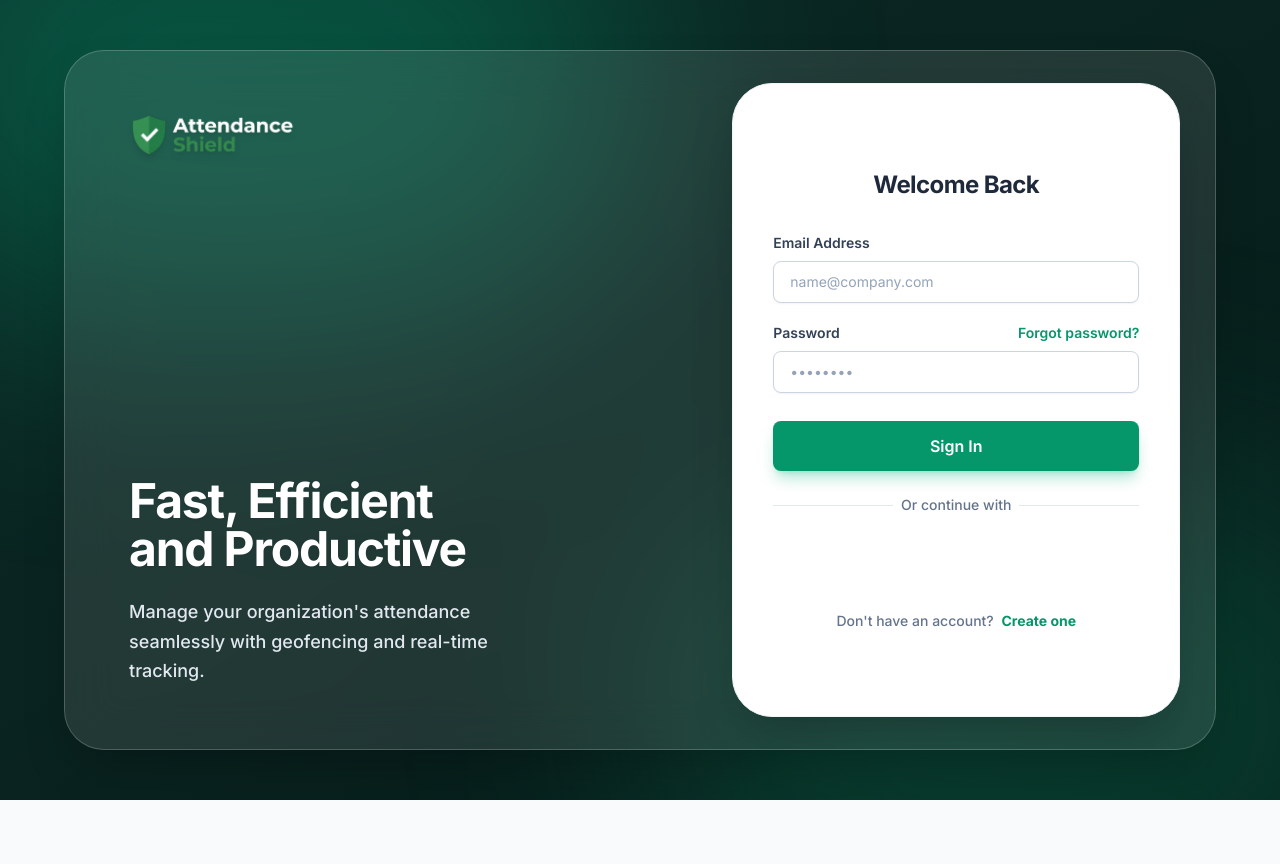
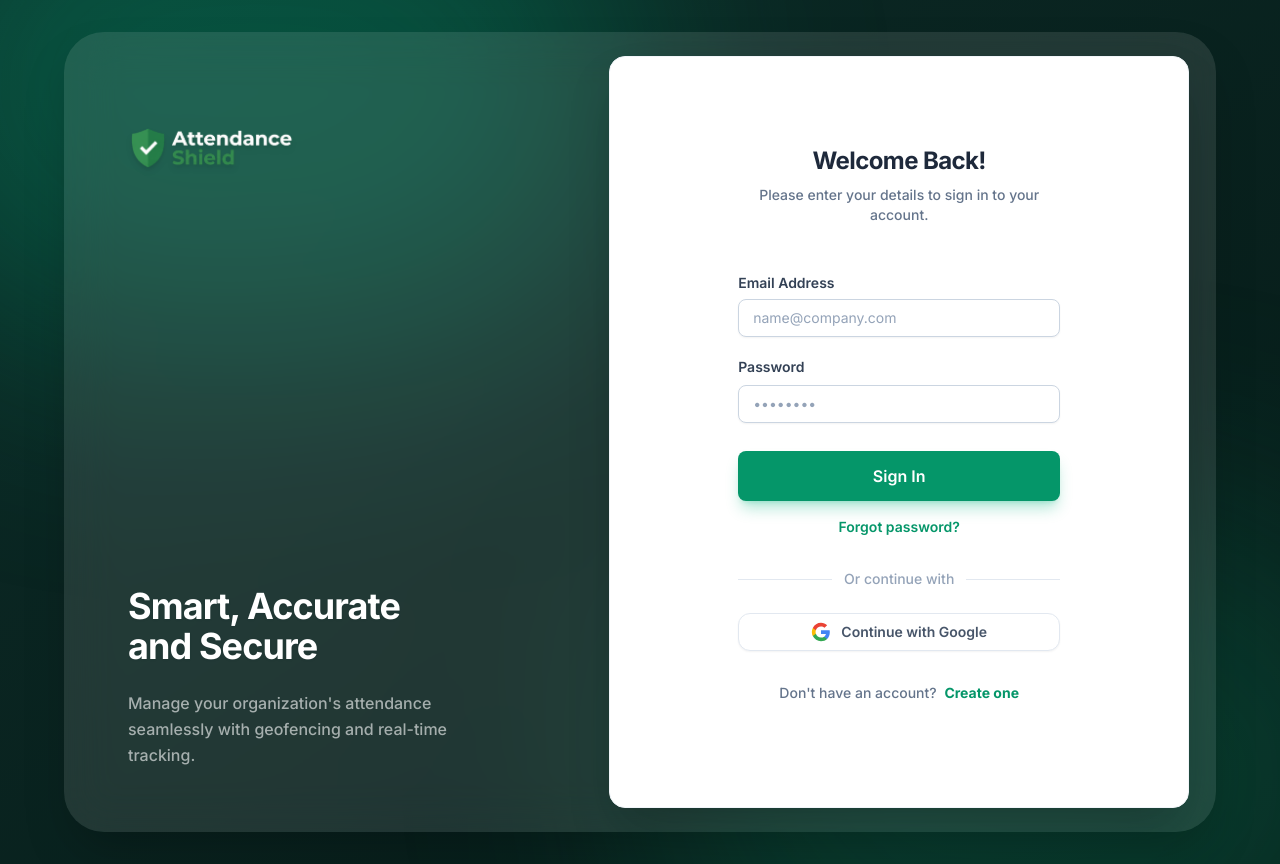
Before and after one commit to ItsKalfox/attendance-shield-v2, a React app in the folder frontend/: page /login in a window 1280 px wide. Before the commit the page ends 800 px from the top, so only its background shows below. Built offline with nearby package versions, Linux system fonts and the light colour scheme; no server answers; the HTML template or start-up script is replaced by a standard one.

Commit message:
Refined auth layout UI: tweaked padding, rounded corners, typography, and logo position for a polished aesthetic

```diff
--- a/frontend/src/index.css
+++ b/frontend/src/index.css
@@ -43,20 +43,20 @@
 
   /* Form Elements */
   .form-group {
-    @apply mb-5;
+    @apply mb-4;
   }
 
   .form-label {
-    @apply block text-sm font-semibold text-slate-700 mb-2;
+    @apply block text-sm font-semibold text-slate-700 mb-1.5;
   }
 
   .form-input {
-    @apply w-full px-4 py-2.5 bg-white border border-slate-300 rounded-lg text-slate-800 text-sm transition-all focus:outline-none focus:ring-2 focus:ring-brand-500/30 focus:border-brand-500 placeholder:text-slate-400 shadow-sm;
+    @apply w-full px-3.5 py-2 bg-white border border-slate-300 rounded-lg text-sm transition-all focus:outline-none focus:ring-2 focus:ring-brand-500/30 focus:border-brand-500 placeholder:text-slate-400 shadow-sm text-slate-800;
   }
 
   /* Buttons */
   .btn {
-    @apply inline-flex items-center justify-center px-5 py-2.5 text-sm font-semibold rounded-lg transition-all active:scale-[0.98] disabled:opacity-60 disabled:pointer-events-none disabled:cursor-not-allowed shadow-sm;
+    @apply inline-flex items-center justify-center px-4 py-2 text-sm font-semibold rounded-lg transition-all active:scale-[0.98] disabled:opacity-60 disabled:pointer-events-none disabled:cursor-not-allowed shadow-sm;
   }
 
   .btn-primary {
--- a/frontend/src/layouts/AuthLayout.jsx
+++ b/frontend/src/layouts/AuthLayout.jsx
@@ -20,30 +20,30 @@ const AuthLayout = () => {
             <div className="absolute bottom-[-20%] right-[-10%] w-[60%] h-[60%] rounded-full bg-emerald-500/20 blur-[120px] pointer-events-none"></div>
 
             {/* Main Container */}
-            <div className="w-full max-w-6xl bg-white/10 backdrop-blur-xl rounded-[2.5rem] shadow-2xl border border-white/20 overflow-hidden flex flex-col lg:flex-row relative z-10 min-h-[700px]">
+            <div className="w-full max-w-6xl bg-white/10 backdrop-blur-xl rounded-[2.5rem] shadow-2xl overflow-hidden flex flex-col lg:flex-row relative z-10 min-h-[800px]">
 
                 {/* Left Side - Branding (Hidden on very small screens, visible on lg) */}
-                <div className="w-full lg:w-[55%] p-10 lg:p-16 flex flex-col relative order-2 lg:order-1 hidden sm:flex">
+                <div className="w-full lg:w-[45%] p-10 lg:p-16 flex flex-col relative order-2 lg:order-1 hidden sm:flex">
 
                     {/* Header/Logo */}
-                    <div className="mb-auto">
+                    <div className="mb-auto mt-8">
                         <img src="/logo.png" alt="Attendance Shield" className="h-10 w-auto object-contain drop-shadow-md" />
                     </div>
 
                     {/* Marketing Content */}
                     <div className="mt-auto">
-                        <h1 className="text-4xl lg:text-5xl font-extrabold text-white leading-[1.15] mb-6 tracking-tight drop-shadow-sm">
-                            Fast, Efficient <br className="hidden lg:block" /> and Productive
+                        <h1 className="text-3xl lg:text-4xl font-extrabold text-white leading-[1.15] mb-6 tracking-tight drop-shadow-sm">
+                            Smart, Accurate <br className="hidden lg:block" /> and Secure
                         </h1>
-                        <p className="text-slate-200 text-lg max-w-[400px] leading-relaxed font-medium">
+                        <p className="text-white/60 text-base max-w-[400px] leading-relaxed font-medium">
                             Manage your organization's attendance seamlessly with geofencing and real-time tracking.
                         </p>
                     </div>
                 </div>
 
                 {/* Right Side - Form Container */}
-                <div className="w-full lg:w-[45%] p-4 sm:p-6 lg:p-6 xl:p-8 flex items-stretch order-1 lg:order-2 bg-white/40 lg:bg-transparent">
-                    <div className="w-full h-full max-w-md mx-auto bg-white rounded-[2.5rem] shadow-2xl border border-slate-100 p-8 sm:p-10 flex flex-col justify-center">
+                <div className="w-full lg:w-[55%] p-4 sm:p-6 lg:p-6 flex items-stretch order-1 lg:order-2 bg-white/40 lg:bg-transparent">
+                    <div className="w-full h-full max-w-[580px] mx-auto bg-white rounded-2xl shadow-2xl border border-slate-100 px-10 sm:px-20 lg:px-32 py-8 sm:py-10 flex flex-col justify-center">
                         <div className="sm:hidden mb-8 text-center flex justify-center">
                             <img src="/logo-dark.png" alt="Attendance Shield" className="h-8 w-auto object-contain" />
                         </div>
--- a/frontend/src/pages/Login.jsx
+++ b/frontend/src/pages/Login.jsx
@@ -1,7 +1,7 @@
 import React, { useState } from 'react';
 import { Link, useNavigate } from 'react-router-dom';
 import { useAuth } from '../context/AuthContext';
-import { GoogleLogin } from '@react-oauth/google';
+import { useGoogleLogin } from '@react-oauth/google';
 
 const Login = () => {
     const [email, setEmail] = useState('');
@@ -10,6 +10,21 @@ const Login = () => {
     const [loading, setLoading] = useState(false);
     const { login, loginWithGoogle } = useAuth();
     const navigate = useNavigate();
+
+    const googleLogin = useGoogleLogin({
+        onSuccess: async (tokenResponse) => {
+            try {
+                setError('');
+                setLoading(true);
+                await loginWithGoogle(tokenResponse.access_token);
+                navigate('/app/dashboard');
+            } catch (err) {
+                setError(err.response?.data?.message || 'Google Login failed');
+                setLoading(false);
+            }
+        },
+        onError: () => setError('Google Login failed')
+    });
 
     const handleSubmit = async (e) => {
         e.preventDefault();
@@ -27,8 +42,9 @@ const Login = () => {
     };
 
     return (
-        <div className="animate-fade-in">
-            <h2 className="text-2xl font-bold mb-8 text-center text-slate-800 tracking-tight">Welcome Back</h2>
+        <div className="animate-fade-in w-full">
+            <h2 className="text-2xl font-bold mb-2 text-center text-slate-800 tracking-tight -mt-4">Welcome Back!</h2>
+            <p className="text-sm text-slate-500 text-center mb-12 font-medium">Please enter your details to sign in to your account.</p>
 
             {error && (
                 <div className="bg-red-500/10 border border-red-500/30 text-red-400 p-3.5 rounded-xl mb-6 text-sm flex items-center shadow-lg shadow-red-500/5">
@@ -53,11 +69,8 @@ const Login = () => {
                 </div>
 
                 <div>
-                    <div className="flex justify-between items-center mb-2">
+                    <div className="mb-2">
                         <label className="form-label !mb-0">Password</label>
-                        <Link to="/forgot-password" className="text-sm text-brand-600 hover:text-brand-700 font-semibold transition-colors">
-                            Forgot password?
-                        </Link>
                     </div>
                     <input
                         type="password"
@@ -69,45 +82,40 @@ const Login = () => {
                     />
                 </div>
 
-                <div className="pt-2">
+                <div className="pt-2 flex flex-col items-center">
                     <button type="submit" className="btn btn-primary btn-block py-3 text-base shadow-brand-500/30 shadow-lg" disabled={loading}>
                         {loading ? 'Signing in...' : 'Sign In'}
                     </button>
+                    <Link to="/forgot-password" className="text-sm text-brand-600 hover:text-brand-700 font-semibold transition-colors mt-4">
+                        Forgot password?
+                    </Link>
                 </div>
             </form>
 
-            <div className="mt-6">
-                <div className="relative">
+            <div className="mt-8">
+                <div className="relative mb-6">
                     <div className="absolute inset-0 flex items-center">
                         <div className="w-full border-t border-slate-200"></div>
                     </div>
                     <div className="relative flex justify-center text-sm">
-                        <span className="px-2 bg-white text-slate-500 font-medium">Or continue with</span>
+                        <span className="px-3 bg-white text-slate-400 font-medium">Or continue with</span>
                     </div>
                 </div>
 
-                <div className="mt-6 flex justify-center w-full">
-                    <GoogleLogin
-                        onSuccess={async (credentialResponse) => {
-                            try {
-                                setError('');
-                                setLoading(true);
-                                await loginWithGoogle(credentialResponse.credential);
-                                navigate('/app/dashboard');
-                            } catch (err) {
-                                setError(err.response?.data?.message || 'Google Login failed');
-                                setLoading(false);
-                            }
-                        }}
-                        onError={() => {
-                            setError('Google Login failed');
-                        }}
-                        size="large"
-                        theme="outline"
-                        text="continue_with"
-                        width="100%"
-                    />
-                </div>
+                <button
+                    type="button"
+                    onClick={() => googleLogin()}
+                    disabled={loading}
+                    className="w-full flex items-center justify-center gap-2.5 bg-white border border-slate-200 rounded-xl py-2 text-sm text-slate-600 font-semibold hover:bg-slate-50 transition-colors shadow-sm disabled:opacity-50"
+                >
+                    <svg className="w-5 h-5" viewBox="0 0 24 24">
+                        <path fill="#4285F4" d="M22.56 12.25c0-.78-.07-1.53-.2-2.25H12v4.26h5.92c-.26 1.37-1.04 2.53-2.21 3.31v2.77h3.57c2.08-1.92 3.28-4.74 3.28-8.09z" />
+                        <path fill="#34A853" d="M12 23c2.97 0 5.46-.98 7.28-2.66l-3.57-2.77c-.98.66-2.23 1.06-3.71 1.06-2.86 0-5.29-1.93-6.16-4.53H2.18v2.84C3.99 20.53 7.7 23 12 23z" />
+                        <path fill="#FBBC05" d="M5.84 14.09c-.22-.66-.35-1.36-.35-2.09s.13-1.43.35-2.09V7.07H2.18C1.43 8.55 1 10.22 1 12s.43 3.45 1.18 4.93l2.85-2.22.81-.62z" />
+                        <path fill="#EA4335" d="M12 5.38c1.62 0 3.06.56 4.21 1.64l3.15-3.15C17.45 2.09 14.97 1 12 1 7.7 1 3.99 3.47 2.18 7.07l3.66 2.84c.87-2.6 3.3-4.53 6.16-4.53z" />
+                    </svg>
+                    Continue with Google
+                </button>
             </div>
 
             <div className="mt-8 text-center text-sm text-slate-500 font-medium">
--- a/frontend/src/pages/Signup.jsx
+++ b/frontend/src/pages/Signup.jsx
@@ -1,7 +1,7 @@
 import React, { useState } from 'react';
 import { Link, useNavigate } from 'react-router-dom';
 import { useAuth } from '../context/AuthContext';
-import { GoogleLogin } from '@react-oauth/google';
+import { useGoogleLogin } from '@react-oauth/google';
 
 const Signup = () => {
     const [step, setStep] = useState(1);
@@ -17,6 +17,21 @@ const Signup = () => {
 
     const { signup, loginWithGoogle } = useAuth();
     const navigate = useNavigate();
+
+    const googleLogin = useGoogleLogin({
+        onSuccess: async (tokenResponse) => {
+            try {
+                setError('');
+                setLoading(true);
+                await loginWithGoogle(tokenResponse.access_token);
+                navigate('/app/dashboard');
+            } catch (err) {
+                setError(err.response?.data?.message || 'Google Login failed');
+                setLoading(false);
+            }
+        },
+        onError: () => setError('Google Login failed')
+    });
 
     const handleChange = (e) => {
         setFormData({
@@ -72,9 +87,9 @@ const Signup = () => {
     };
 
     return (
-        <div>
-            <h2 className="text-2xl font-bold mb-2 text-center text-slate-800 tracking-tight">Create Account</h2>
-            <p className="text-slate-500 text-sm font-medium text-center mb-6">
+        <div className="animate-fade-in w-full">
+            <h2 className="text-2xl font-bold mb-2 text-center text-slate-800 tracking-tight -mt-4">Create Account</h2>
+            <p className="text-slate-500 text-sm font-medium text-center mb-10">
                 Step {step} of 2
             </p>
 
@@ -171,38 +186,30 @@ const Signup = () => {
                 )}
             </form>
 
-            <div className="mt-6">
-                <div className="relative">
+            <div className="mt-8">
+                <div className="relative mb-6">
                     <div className="absolute inset-0 flex items-center">
                         <div className="w-full border-t border-slate-200"></div>
                     </div>
                     <div className="relative flex justify-center text-sm">
-                        <span className="px-2 bg-white text-slate-500 font-medium">Or continue with</span>
+                        <span className="px-3 bg-white text-slate-400 font-medium">Or continue with</span>
                     </div>
                 </div>
 
-                <div className="mt-6 flex justify-center w-full">
-                    <GoogleLogin
-                        onSuccess={async (credentialResponse) => {
-                            try {
-                                setError('');
-                                setLoading(true);
-                                await loginWithGoogle(credentialResponse.credential);
-                                navigate('/app/dashboard');
-                            } catch (err) {
-                                setError(err.response?.data?.message || 'Google Login failed');
-                                setLoading(false);
-                            }
-                        }}
-                        onError={() => {
-                            setError('Google Login failed');
-                        }}
-                        size="large"
-                        theme="outline"
-                        text="continue_with"
-                        width="100%"
-                    />
-                </div>
+                <button
+                    type="button"
+                    onClick={() => googleLogin()}
+                    disabled={loading}
+                    className="w-full flex items-center justify-center gap-2.5 bg-white border border-slate-200 rounded-xl py-2 text-sm text-slate-600 font-semibold hover:bg-slate-50 transition-colors shadow-sm disabled:opacity-50"
+                >
+                    <svg className="w-5 h-5" viewBox="0 0 24 24">
+                        <path fill="#4285F4" d="M22.56 12.25c0-.78-.07-1.53-.2-2.25H12v4.26h5.92c-.26 1.37-1.04 2.53-2.21 3.31v2.77h3.57c2.08-1.92 3.28-4.74 3.28-8.09z" />
+                        <path fill="#34A853" d="M12 23c2.97 0 5.46-.98 7.28-2.66l-3.57-2.77c-.98.66-2.23 1.06-3.71 1.06-2.86 0-5.29-1.93-6.16-4.53H2.18v2.84C3.99 20.53 7.7 23 12 23z" />
+                        <path fill="#FBBC05" d="M5.84 14.09c-.22-.66-.35-1.36-.35-2.09s.13-1.43.35-2.09V7.07H2.18C1.43 8.55 1 10.22 1 12s.43 3.45 1.18 4.93l2.85-2.22.81-.62z" />
+                        <path fill="#EA4335" d="M12 5.38c1.62 0 3.06.56 4.21 1.64l3.15-3.15C17.45 2.09 14.97 1 12 1 7.7 1 3.99 3.47 2.18 7.07l3.66 2.84c.87-2.6 3.3-4.53 6.16-4.53z" />
+                    </svg>
+                    Continue with Google
+                </button>
             </div>
 
             <div className="mt-8 text-center text-sm text-slate-500 font-medium">
```
Also changed, not shown: 1 other file (tests, documents, lock files or other folders).
